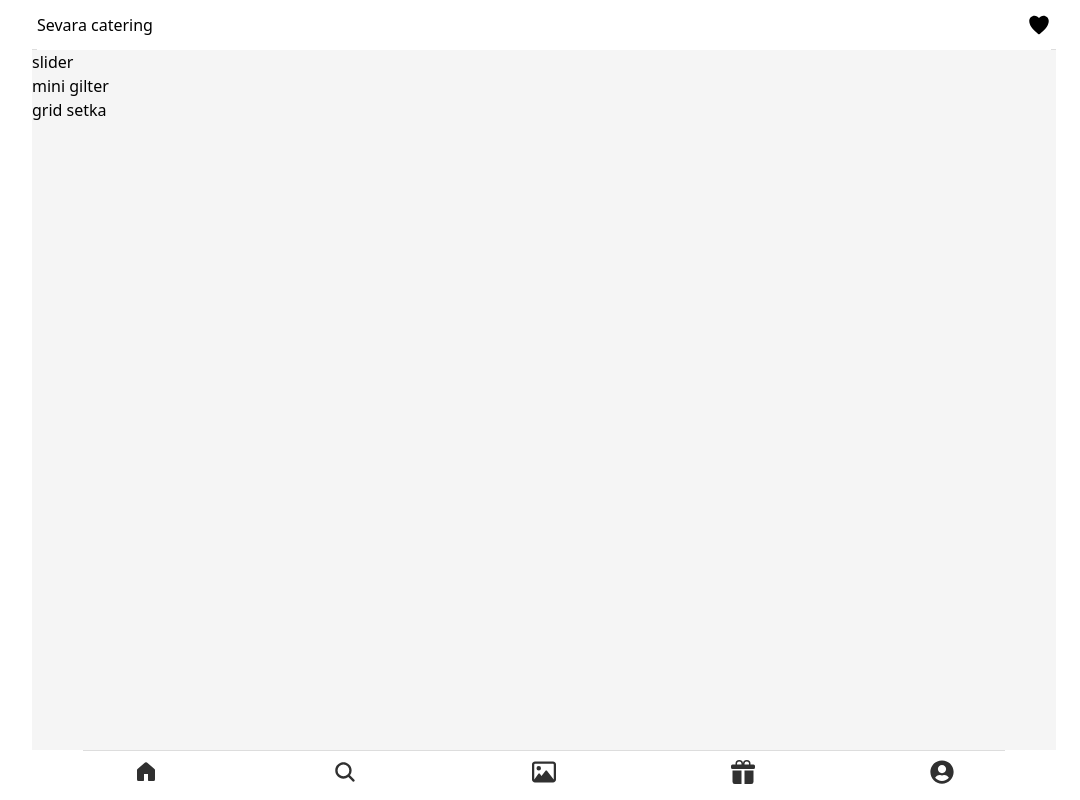
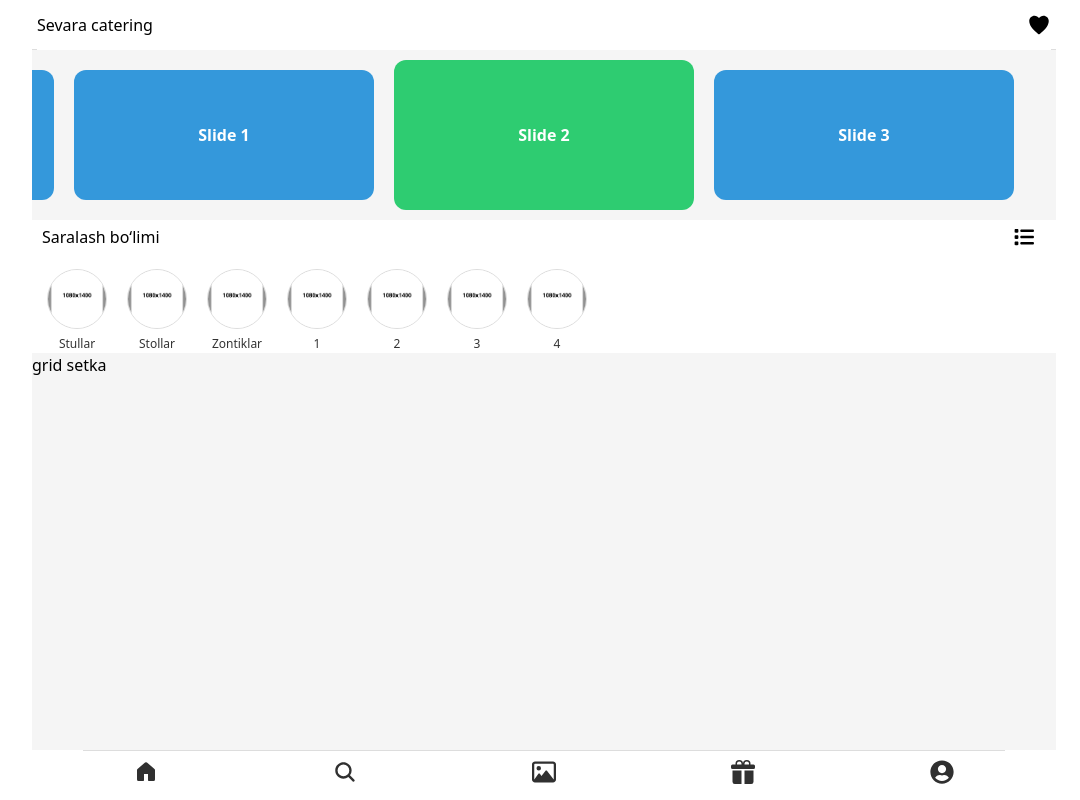
Before and after one commit to Akiylov/sevarenda, a Next.js app: page /gallery/chairs in a window 1280 px wide. Shown: the whole page, without its empty margins (96-1176 px from the left). Built offline with nearby package versions, Linux system fonts and the light colour scheme.

Commit message:
add two section

```diff
--- a/package.json
+++ b/package.json
@@ -9,12 +9,16 @@
     "lint": "eslint"
   },
   "dependencies": {
+    "@better-scroll/core": "^2.5.1",
+    "framer-motion": "^12.23.26",
     "mongodb": "^7.0.0",
     "next": "^16.0.10",
     "react": "19.2.0",
     "react-dom": "19.2.0",
     "react-icons": "^5.5.0",
-    "sass": "^1.96.0"
+    "react-indiana-drag-scroll": "^2.2.1",
+    "sass": "^1.96.0",
+    "swiper": "^12.0.3"
   },
   "devDependencies": {
     "@tailwindcss/postcss": "^4",
--- a/src/components/pages/gallery/chairs-page/ChairsPage.tsx
+++ b/src/components/pages/gallery/chairs-page/ChairsPage.tsx
@@ -1,11 +1,39 @@
-import React from "react";
+"use client";
+import React, { useEffect, useRef, useState } from "react";
+import "./chairspage.scss";
+import BigSlider from "./sections/big-slider/BigSlider";
+import FilterSection from "./sections/filter-section/FilterSection";
 
 const ChairsPage = () => {
+  const [fixed, setFixed] = useState(false);
+  const filterRef = useRef<HTMLDivElement>(null);
+  const [height, setHeight] = useState(0);
+
+  useEffect(() => {
+    if (filterRef.current) {
+      setHeight(filterRef.current.offsetHeight);
+    }
+
+    const onScroll = () => {
+      setFixed(window.scrollY >= 150);
+    };
+
+    window.addEventListener("scroll", onScroll);
+    return () => window.removeEventListener("scroll", onScroll);
+  }, []);
+
   return (
-    <div>
-      <div className="bigslider">slider</div>
-      <div>mini gilter</div>
-      <div>grid setka</div>
+    <div className="chairspage">
+      <BigSlider />
+
+      {/* placeholder */}
+      {fixed && <div style={{ height }} />}
+
+      <div ref={filterRef} className={fixed ? "filterFixed" : "filterNormal"}>
+        <FilterSection />
+      </div>
+
+      <div className="content">grid setka</div>
     </div>
   );
 };
--- /dev/null
+++ b/src/components/pages/gallery/chairs-page/chairspage.scss
@@ -0,0 +1,12 @@
+.filterNormal {
+  position: relative;
+}
+
+.filterFixed {
+  position: fixed;
+  top: 0;
+  left: 0;
+  width: 100%;
+  z-index: 1000;
+  background: #fff;
+}
--- /dev/null
+++ b/src/components/pages/gallery/chairs-page/sections/big-slider/BigSlider.tsx
@@ -0,0 +1,40 @@
+"use client";
+import React from "react";
+// Swiper React komponentlarini import qilish
+import { Swiper, SwiperSlide } from "swiper/react";
+import "./bigslider.scss";
+
+// Swiper stillarini import qilish
+import "swiper/css";
+import "swiper/css/pagination";
+
+// Kerakli modullarni import qilish
+import { Autoplay, Pagination } from "swiper/modules";
+
+const BigSlider = () => {
+  return (
+    <div className="bigslider">
+      <Swiper
+        slidesPerView={"auto"} // Slayd kengligini CSS orqali boshqarish
+        centeredSlides={true} // Aktiv slayd o'rtada bo'ladi
+        spaceBetween={20} // Slaydlar orasi
+        loop={true} // Infinity scroll (cheksiz aylanish)
+        autoplay={{
+          delay: 5000, // 5 soniyada bir suriladi
+          disableOnInteraction: false, // Foydalanuvchi tekkandan keyin ham to'xtamaydi
+        }}
+        pagination={{ clickable: true, enabled: false }}
+        modules={[Pagination, Autoplay]}
+        className="mySwiper"
+      >
+        <SwiperSlide className="custom-slide">Slide 1</SwiperSlide>
+        <SwiperSlide className="custom-slide">Slide 2</SwiperSlide>
+        <SwiperSlide className="custom-slide">Slide 3</SwiperSlide>
+        <SwiperSlide className="custom-slide">Slide 4</SwiperSlide>
+        <SwiperSlide className="custom-slide">Slide 5</SwiperSlide>
+      </Swiper>
+    </div>
+  );
+};
+
+export default BigSlider;
--- /dev/null
+++ b/src/components/pages/gallery/chairs-page/sections/big-slider/bigslider.scss
@@ -0,0 +1,36 @@
+.bigslider {
+  width: 100%;
+  padding: 10px 0;
+  .custom-slide {
+    width: 300px; /* Slayd eni */
+    height: 130px; /* Standart (aktiv bo'lmagan) balandlik */
+    display: flex;
+    align-items: center;
+    justify-content: center;
+    background: #3498db;
+    color: white;
+    border-radius: 12px;
+    font-weight: bold;
+
+    /* Balandlik o'zgarishi yumshoq bo'lishi uchun */
+    transition: height 0.4s ease, transform 0.4s ease;
+    margin-top: 10px; /* Markazlashtirishga yordam beradi */
+  }
+
+  /* FAQAT markazda (aktiv) turgan slayd uchun stillar */
+  .swiper-slide-active.custom-slide {
+    height: 150px; /* Markazdagi balandlik */
+    background: #2ecc71; /* Farqlanishi uchun boshqa rang (ixtiyoriy) */
+    margin-top: 0; /* 150px bo'lganda yuqoriga surilmasligi uchun */
+  }
+
+  /* Slayderning o'zini balandligini moslash */
+  .swiper {
+    height: 150px;
+    display: flex;
+    align-items: center;
+  }
+  .swiper-pagination {
+    display: none;
+  }
+}
--- /dev/null
+++ b/src/components/pages/gallery/chairs-page/sections/filter-section/FilterSection.tsx
@@ -0,0 +1,113 @@
+/* eslint-disable @typescript-eslint/no-explicit-any */
+"use client";
+import React, { useState } from "react";
+import { motion } from "framer-motion";
+import Image from "next/image";
+import ScrollContainer from "react-indiana-drag-scroll";
+import { FaHamburger } from "react-icons/fa";
+import "./filterSection.scss"; // Oddiy import
+import defaultImg from "./../../../../../../../public/1080х1400.png";
+import { FaList } from "react-icons/fa6";
+const highlights = ["Stullar", "Stollar", "Zontiklar", "1", "2", "3", "4"];
+
+const HighLights = () => {
+  const [selected, setSelected] = useState<string[]>([]);
+  const [open, setOpen] = useState(false);
+  const [modalSelected, setModalSelected] = useState<string[]>([]);
+
+  const toggle = (item: string, isModal = false) => {
+    const targetSet = isModal ? setModalSelected : setSelected;
+
+    targetSet((prev) =>
+      prev.includes(item) ? prev.filter((x) => x !== item) : [...prev, item]
+    );
+  };
+
+  const handleSave = () => {
+    setSelected(modalSelected);
+    setOpen(false);
+  };
+
+  const handleCancel = () => {
+    setModalSelected(selected);
+    setOpen(false);
+  };
+
+  // 9 tadan ko'p bo'lsa ikki qatorli klass qo'shiladi
+  const isTwoRows = highlights.length >= 9;
+
+  return (
+    <>
+      <div className="highlights">
+        <div className="titleBox">
+          <h4>Saralash bo‘limi</h4>
+          <div
+            onClick={() => {
+              setModalSelected(selected);
+              setOpen(true);
+            }}
+            className="iconBox"
+          >
+            <FaList size={20} />
+          </div>
+        </div>
+
+        <ScrollContainer
+          className={`highlights__container oneRow`}
+          vertical={false}
+          activationDistance={5}
+        >
+          {highlights.map((item, i) => {
+            const active = selected.includes(item);
+            return (
+              <motion.div
+                key={item + i}
+                className={`highlights__highlight ${active ? "active" : ""}`}
+                whileHover={{ scale: 1.05 }}
+                onClick={() => toggle(item)}
+              >
+                <div className="highlights__highlightImg">
+                  <Image src={defaultImg} alt={item} fill sizes="60px" />
+                  {active && <div className="check"></div>}
+                </div>
+                <p>{item}</p>
+              </motion.div>
+            );
+          })}
+        </ScrollContainer>
+      </div>
+
+      {open && (
+        <div className="modalOverlay" onClick={handleCancel}>
+          <motion.div
+            className="modalBox"
+            initial={{ scale: 0.9, opacity: 0 }}
+            animate={{ scale: 1, opacity: 1 }}
+            exit={{ scale: 0.9, opacity: 0 }}
+            onClick={(e) => e.stopPropagation()}
+          >
+            <h3>To‘liq rasmlar</h3>
+            <div className="grid">
+              {highlights.slice(0, 20).map((item, i) => {
+                const active = modalSelected.includes(item);
+                return (
+                  <div
+                    key={i}
+                    className={`gridItem ${active ? "active" : ""}`}
+                    onClick={() => toggle(item, true)}
+                  >
+                    <Image src={defaultImg} alt={item} fill sizes="100px" />
+                    {active && <div className="check"></div>}
+                    <p>1</p>
+                  </div>
+                );
+              })}
+            </div>
+          </motion.div>
+        </div>
+      )}
+    </>
+  );
+};
+
+export default HighLights;
--- /dev/null
+++ b/src/components/pages/gallery/chairs-page/sections/filter-section/filterSection.scss
@@ -0,0 +1,159 @@
+.highlights {
+  background-color: #fff;
+  padding: 0 5px 0 10px;
+  position: relative;
+
+  .titleBox {
+    display: flex;
+    align-items: center;
+    justify-content: space-between;
+    margin-bottom: 15px;
+    h4 {
+      margin: 0;
+      font-size: 16px;
+    }
+  }
+
+  &__container {
+    display: grid;
+    gap: 15px 50px;
+    cursor: grab;
+
+    &:active {
+      cursor: grabbing;
+    }
+    &::-webkit-scrollbar {
+      display: none;
+    }
+
+    &.oneRow {
+      display: flex;
+      gap: 10px;
+    }
+  }
+
+  &__highlight {
+    display: flex;
+    flex-direction: column;
+    align-items: center;
+    min-width: 70px;
+    user-select: none;
+
+    &Img {
+      position: relative;
+      width: 60px;
+      height: 60px;
+      border-radius: 50%;
+      overflow: hidden;
+      border: 1px solid #ddd;
+      margin-bottom: 6px;
+      background: #f9f9f9;
+
+      img {
+        object-fit: cover;
+      }
+    }
+
+    p {
+      font-size: 12px;
+      color: #333;
+      margin: 0;
+      text-align: center;
+      width: 100%;
+    }
+
+    &.active {
+      p {
+        color: #0a84ff;
+        font-weight: 600;
+      }
+      .highlights__highlightImg {
+        border: 2px solid #0a84ff;
+      }
+    }
+  }
+}
+
+// Global yordamchi klasslar
+.iconBox {
+  width: 34px;
+  height: 34px;
+  border-radius: 8px;
+  display: flex;
+  align-items: center;
+  justify-content: center;
+  margin-right: 10px;
+  cursor: pointer;
+}
+
+.check {
+  position: absolute;
+  bottom: 2px;
+  right: 2px;
+  width: 16px;
+  height: 16px;
+  background: #0a84ff;
+  border-radius: 50%;
+  border: 2px solid #fff;
+  z-index: 2;
+}
+
+// Modal stillari
+.modalOverlay {
+  position: fixed;
+  inset: 0;
+  background: rgba(0, 0, 0, 0.45);
+  z-index: 1000;
+}
+
+.modalBox {
+  position: fixed;
+  top: 10%;
+  left: 5%;
+  transform: translateX(-10%, -10%);
+  background: #fff;
+  width: 90%;
+  max-width: 720px;
+  max-height: 80vh;
+  overflow-y: auto;
+  border-radius: 12px;
+  padding: 16px;
+
+  .grid {
+    display: grid;
+    grid-template-columns: repeat(3, 1fr);
+    gap: 10px;
+    margin: 20px 0;
+  }
+
+  .gridItem {
+    position: relative;
+    aspect-ratio: 1 / 1;
+    border-radius: 10px;
+    overflow: hidden;
+    border: 1px solid #eee;
+
+    &.active {
+      border: 2px solid #0a84ff;
+    }
+    img {
+      object-fit: cover;
+    }
+  }
+
+  .modalButtons {
+    display: flex;
+    gap: 10px;
+    justify-content: flex-end;
+    button {
+      padding: 8px 16px;
+      border-radius: 8px;
+      border: none;
+      cursor: pointer;
+    }
+    .save {
+      background: #0a84ff;
+      color: white;
+    }
+  }
+}
```
Also changed, not shown: public/1080х1400.png (added), 1 other file (tests, documents, lock files or other folders).
